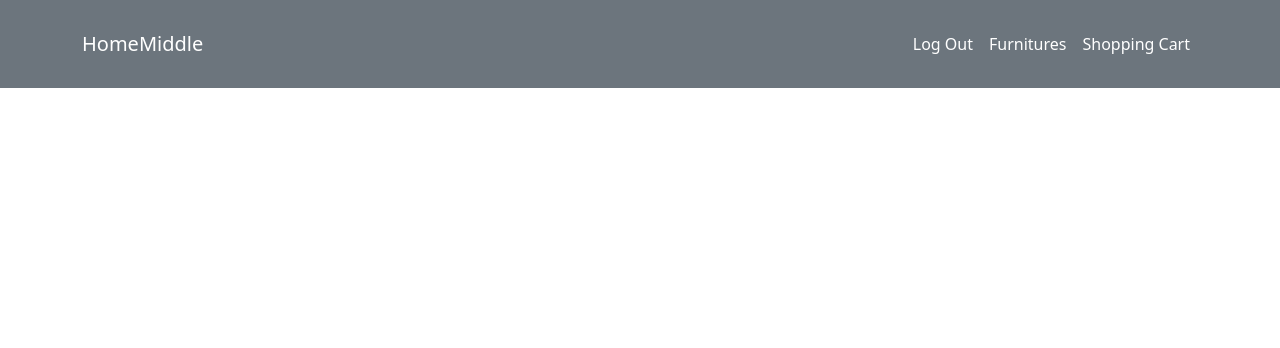
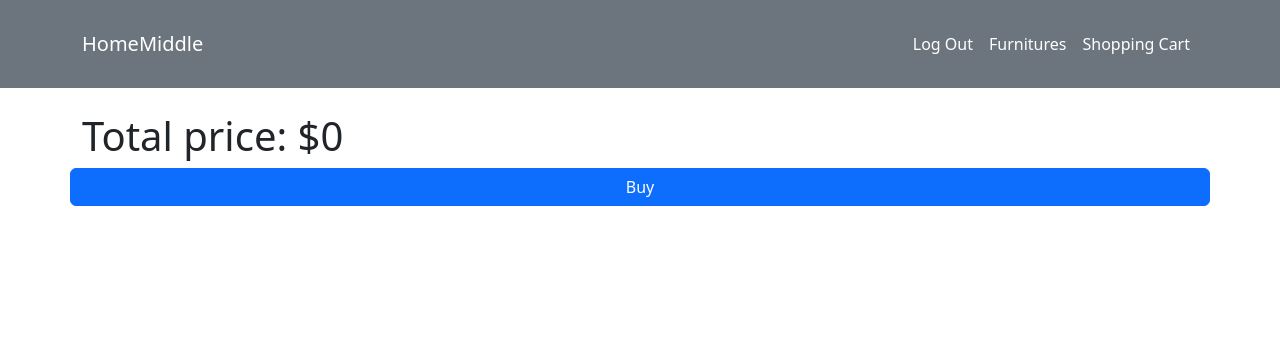
Before and after one commit to CDavilad/HomeMiddle-Project, a Django app: page /shoppingcart/ in a window 1280 px wide. Shown: the top 348 px of the page. Run offline with Django 4.2, Linux system fonts and the light colour scheme; a user stored in the database is signed in; data comes from the database, SQL or seed files in the repository; both versions use the stored data as it was after the commit.

Commit message:
opción de comprar añadida

```diff
--- a/HomeMiddle/main/templates/shopping_cart.html
+++ b/HomeMiddle/main/templates/shopping_cart.html
@@ -17,5 +17,7 @@
             </div>
         </div>
     {% endfor %}
+    <h1>Total price: ${{ total }}</h1>
+    <a class="btn btn-primary" href="{% url 'buy' %}">Buy</a>
 </div>
 {% endblock %}
--- a/HomeMiddle/main/templates/show_furniture.html
+++ b/HomeMiddle/main/templates/show_furniture.html
@@ -22,7 +22,6 @@
               <a class="btn bg-primary text-white" href="{% url 'furniture_index' %}">Go back</a>
               <a class="btn bg-primary text-white" href="{% url 'reviews' id=furniture.id %}">Reviews</a>
               <a class="btn bg-primary text-white" href="{% url 'add_to_sc' furniture.id %}">Add to shopping cart</a>
-              <a class="btn bg-primary text-white" href="{% url 'furniture_index' %}">Buy</a>
         </div>
       </div>
     </div>
--- a/HomeMiddle/main/urls.py
+++ b/HomeMiddle/main/urls.py
@@ -5,6 +5,7 @@ urlpatterns = [
     path('',HomePage.as_view(),name='home'),
     path('authentication/', include('authentication.urls')),
     path('shoppingcart/', show_shopping_cart,name='shopping_cart'),
+    path('shoppingcart/buy', buy, name='buy'),
     path('added_to_sc/', AddedToShoppingCart.as_view(),name='added_to_sc'),
     path('shoppingcart/remove_from_sc/<int:furniture_id>/', remove_from_shopping_cart, name='remove_from_sc'),
     path('furnitures/', FurnitureIndexView.as_view(),name='furniture_index'),
--- a/HomeMiddle/main/views.py
+++ b/HomeMiddle/main/views.py
@@ -2,6 +2,7 @@ from django.shortcuts import render, get_object_or_404, redirect, reverse
 from django.views.generic import TemplateView
 from django.views import View
 from django import forms
+from decimal import Decimal
 from .models import *
 # Create your views here.
 
@@ -64,11 +65,13 @@ def show_shopping_cart(request):
     furnitures_in_sc = []
     if shopping_cart:
         furnitures_in_sc = shopping_cart.items.all()
+    total = sum(furniture.price for furniture in furnitures_in_sc)
 
     viewData = {}
     viewData["title"] = "Title of the view"
     viewData["subtitle"] =  "Subtitle of the view"
     viewData["furnitures_in_sc"] = furnitures_in_sc
+    viewData["total"] = total
 
     return render(request, 'shopping_cart.html', viewData)
 
@@ -80,3 +83,21 @@ def remove_from_shopping_cart(request, furniture_id):
         shopping_cart.items.remove(furniture)
 
     return redirect('shopping_cart')
+
+from django.shortcuts import render, redirect
+from .models import ShoppingCart, Order
+
+
+def buy(request):
+    if not request.user.is_authenticated:
+        return redirect('login')
+    shopping_cart = ShoppingCart.objects.get(user=request.user)
+    total_price = Decimal(0)
+    for item in shopping_cart.items.all():
+        total_price += item.price
+    order = Order.objects.create(user=request.user, total_price=total_price)
+    for item in shopping_cart.items.all():
+        order.items.add(item)
+    shopping_cart.items.clear()
+
+    return render(request, 'buy_sc.html', {'order': order})
```
Also changed, not shown: HomeMiddle/main/models.py (+9 -0 lines), HomeMiddle/main/templates/buy_sc.html (added, +17 -0 lines), HomeMiddle/db.sqlite3, HomeMiddle/main/migrations/0005_order.py (added).
